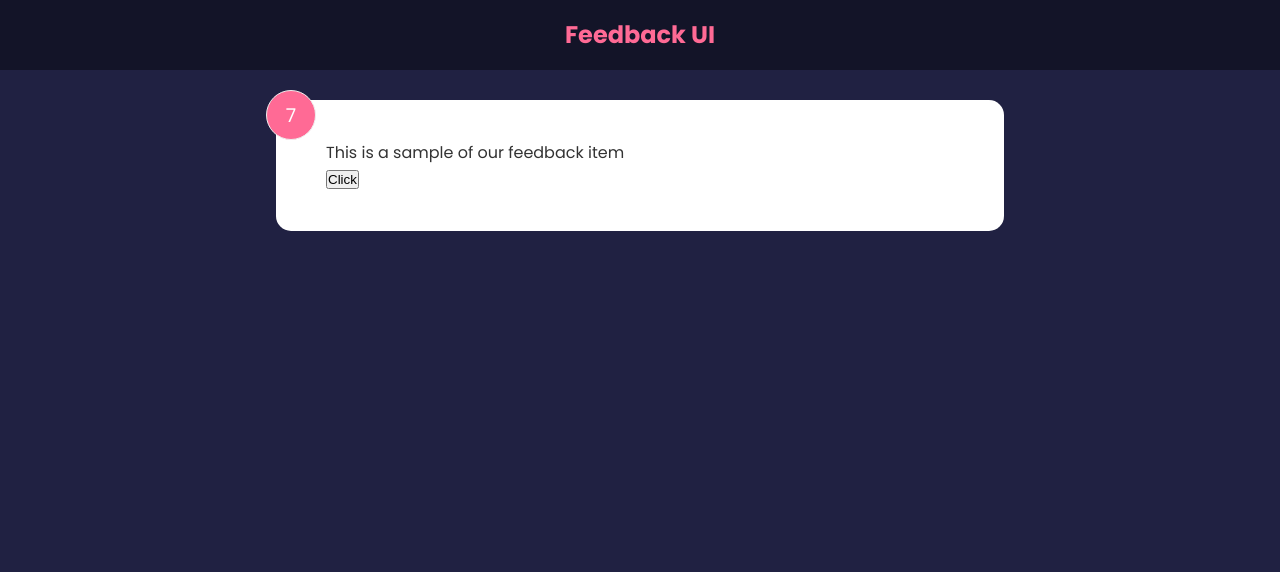
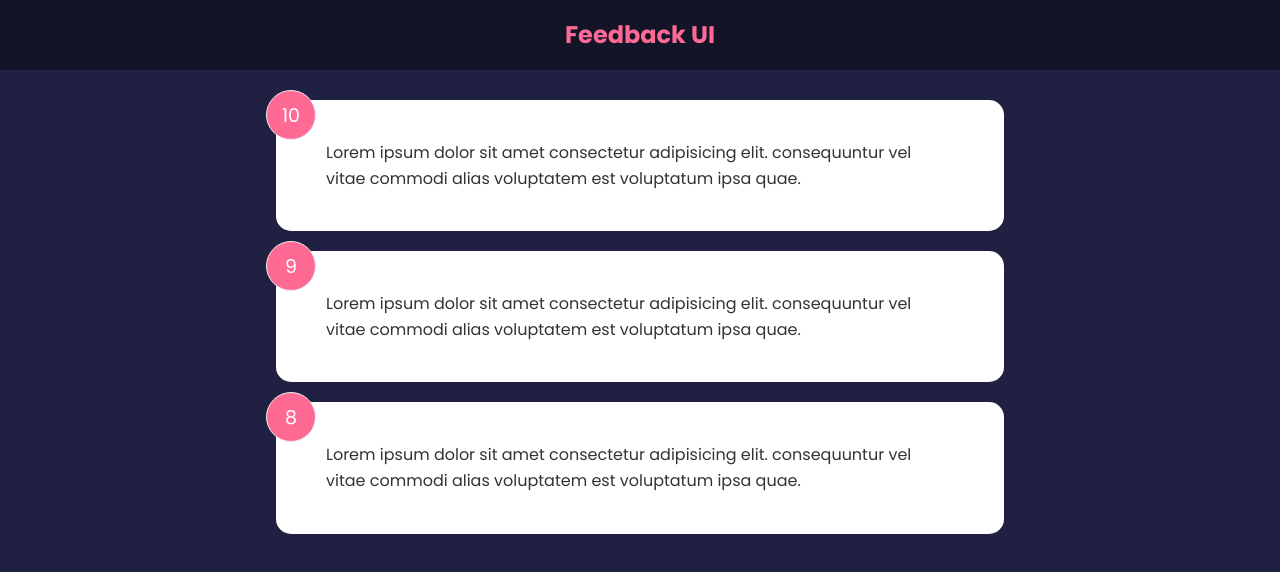
Before and after one commit to MichiBerger/feedback-app, a React (Create React App) app: page / in a window 1280 px wide. Shown: the top 572 px of the page. Built offline with nearby package versions, Linux system fonts and the light colour scheme.

Commit message:
Add Managing Global State

```diff
--- a/src/App.js
+++ b/src/App.js
@@ -1,12 +1,16 @@
+import { useState } from "react";
 import Header from "./components/Header.js";
-import FeedbackItem from "./components/FeedbackItem.js";
+import FeedbackData from "./data/FeedbackData.js";
+import FeedbackList from "./components/FeedbackList.js";
 
 export default function App() {
+  const [feedback, setFeedback] = useState(FeedbackData);
+
   return (
     <>
       <Header />
       <div className="container">
-        <FeedbackItem />
+        <FeedbackList feedback={feedback} />
       </div>
     </>
   );
--- a/src/components/FeedbackItem.js
+++ b/src/components/FeedbackItem.js
@@ -1,20 +1,15 @@
-import { useState } from "react";
+import PropTypes from "prop-types";
 
-export default function FeedbackItem() {
-  const [rating, setRating] = useState(7);
-  const [text, setText] = useState('This is a sample of our feedback item');
-
-  function handleClick(){
-    setRating(prev => {
-      return prev + 1
-    })
-  }
-
+export default function FeedbackItem({ item }) {
   return (
     <div className="card">
-      <div class="num-display">{rating}</div>
-      <div class="text-display">{text}</div>
-      <button onClick={handleClick}>Click</button>
+      <div className="num-display">{item.rating}</div>
+
+      <div className="text-display">{item.text}</div>
     </div>
   );
 }
+
+FeedbackItem.propTypes = {
+  feedback: PropTypes.array,
+};
--- /dev/null
+++ b/src/components/FeedbackList.js
@@ -0,0 +1,22 @@
+import PropTypes from "prop-types";
+import FeedbackItem from "./FeedbackItem.js";
+
+export default function FeedbackList({ feedback }) {
+  console.log(feedback);
+
+  if (!feedback || feedback.length === 0) {
+    return <p>no feedback yet</p>;
+  }
+
+  return (
+    <div className="feedback-list">
+      {feedback.map((item) => {
+        return <FeedbackItem key={item.id} item={item} />;
+      })}
+    </div>
+  );
+}
+
+FeedbackList.propTypes = {
+  feedback: PropTypes.array,
+};
--- /dev/null
+++ b/src/data/FeedbackData.js
@@ -0,0 +1,19 @@
+const FeedbackData = [
+  {
+    id: 1,
+    rating: 10,
+    text: "Lorem ipsum dolor sit amet consectetur adipisicing elit. consequuntur vel vitae commodi alias voluptatem est voluptatum ipsa quae.",
+  },
+  {
+    id: 2,
+    rating: 9,
+    text: "Lorem ipsum dolor sit amet consectetur adipisicing elit. consequuntur vel vitae commodi alias voluptatem est voluptatum ipsa quae.",
+  },
+  {
+    id: 3,
+    rating: 8,
+    text: "Lorem ipsum dolor sit amet consectetur adipisicing elit. consequuntur vel vitae commodi alias voluptatem est voluptatum ipsa quae.",
+  },
+];
+
+export default FeedbackData;
```
